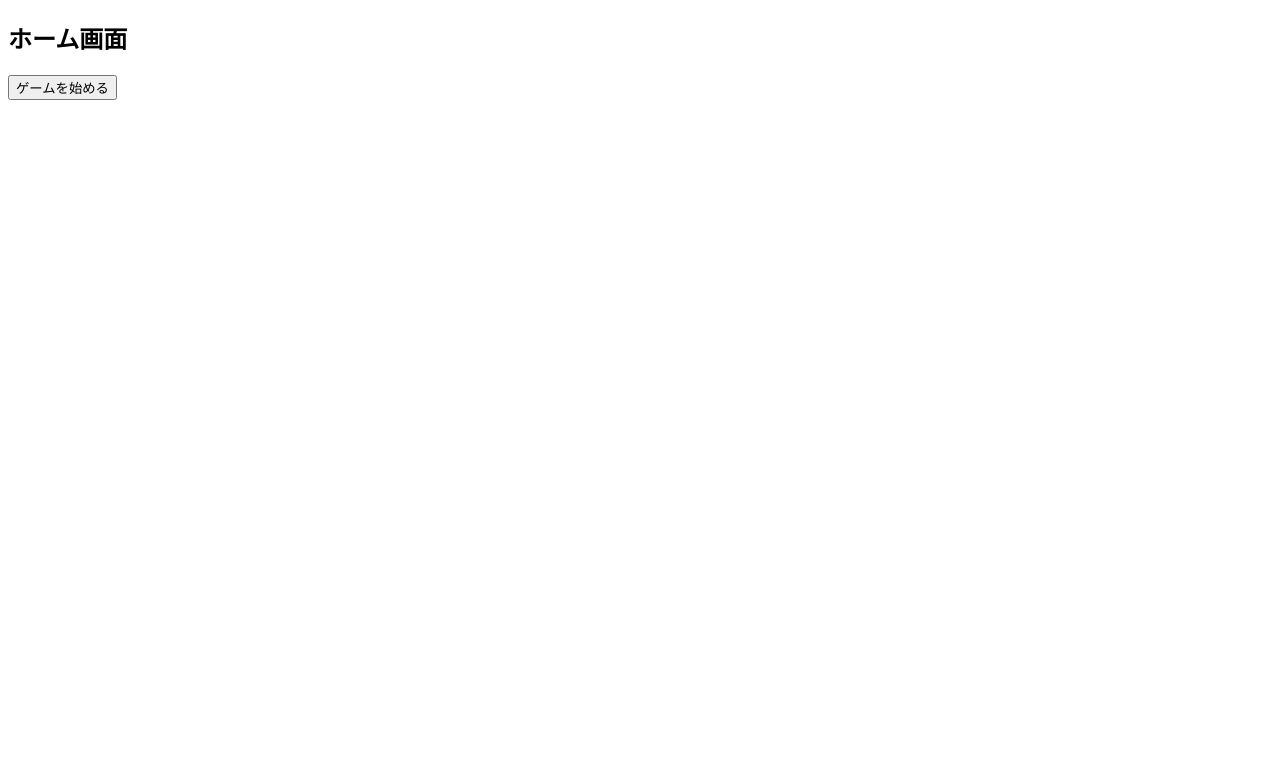
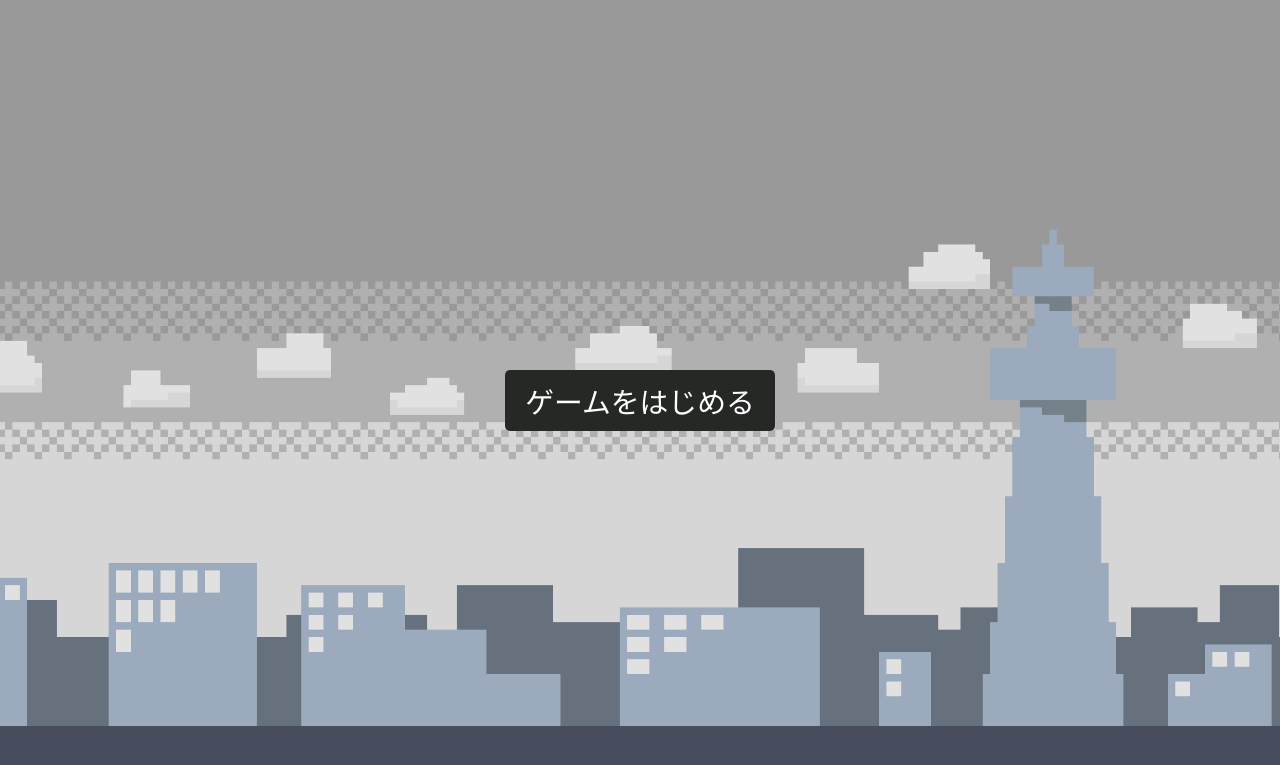
Before and after one commit to s1f10220290/game-development, a Flask app: page /home in a window 1280 px wide. Shown: the top 765 px of the page. Run offline with Flask 3, Linux system fonts and the light colour scheme; some web fonts are replaced.

Commit message:
ホーム画面のhtml変更

```diff
--- a/my_flask_app/templates/home.html
+++ b/my_flask_app/templates/home.html
@@ -3,11 +3,92 @@
 <head>
     <meta charset="UTF-8">
     <title>ホーム画面</title>
+    <style>
+        @font-face {
+            font-family: 'misaki_mincho';
+            src: url('fonts/misaki_mincho.ttf') format('truetype');
+            font-weight: 400;
+            font-style: normal;
+        }
+        @font-face {
+            font-family: 'misaki_gothic';
+            src: url('fonts/misaki_gothic.ttf') format('truetype');
+            font-weight: 400;
+            font-style: normal;
+        }
+        @font-face {
+            font-family: 'misaki_gothic_2nd';
+            src: url('fonts/misaki_gothic_2nd.ttf') format('truetype');
+            font-weight: 400;
+            font-style: normal;
+        }
+
+        body {
+            background-image: url('illustration/home.png');
+            background-size: cover;
+            background-position: center;
+            background-repeat: no-repeat;
+            font-family: Arial, sans-serif;
+            text-align: center;
+            margin: 0;
+            padding: 0;
+            height: 100vh;
+            display: flex;
+            justify-content: center;
+            align-items: center;
+            animation: fadeIn 1s ease-in, slideBackground 20s linear infinite;
+
+        }
+
+        h2 {
+            color: white;
+        }
+
+        button {
+            font-family: 'misaki_gothic', sans-serif;
+            padding: 10px 20px;
+            font-size: 1.8em;
+            background-color: #252825;
+            color: white;
+            border: none;
+            cursor: pointer;
+            border-radius: 5px;
+            transition: transform 0.3s ease, background-color 0.3s ease; /* ホバー時のアニメーション */
+        }
+
+        button:hover {
+            background-color: #66e96d;
+            transform: scale(1.1); /* ボタンが少し大きくなる */
+        }
+
+        button:active {
+            transform: scale(0.95); /* クリック時:ボタンが少し縮む */
+        }
+
+        /* フェードイン */
+        @keyframes fadeIn {
+            30% {
+                opacity: 0;
+            }
+            100% {
+                opacity: 1;
+            }
+        }
+
+        @keyframes slideBackground {
+            0% {
+                background-position: 0 0;
+            }
+            100% {
+                background-position: 100% 0; /* 背景が右に移動 */
+            }
+        }
+    </style>
 </head>
 <body>
-    <h2>ホーム画面</h2>
+
     <form action="{{ url_for('start_game_route') }}" method="post">
-    <button type="submit">ゲームを始める</button>
+        <button type="submit">ゲームをはじめる</button>
     </form>
 </body>
 </html>
```
Also changed, not shown: my_flask_app/templates/illustration/home.png (added), 3 other files.
